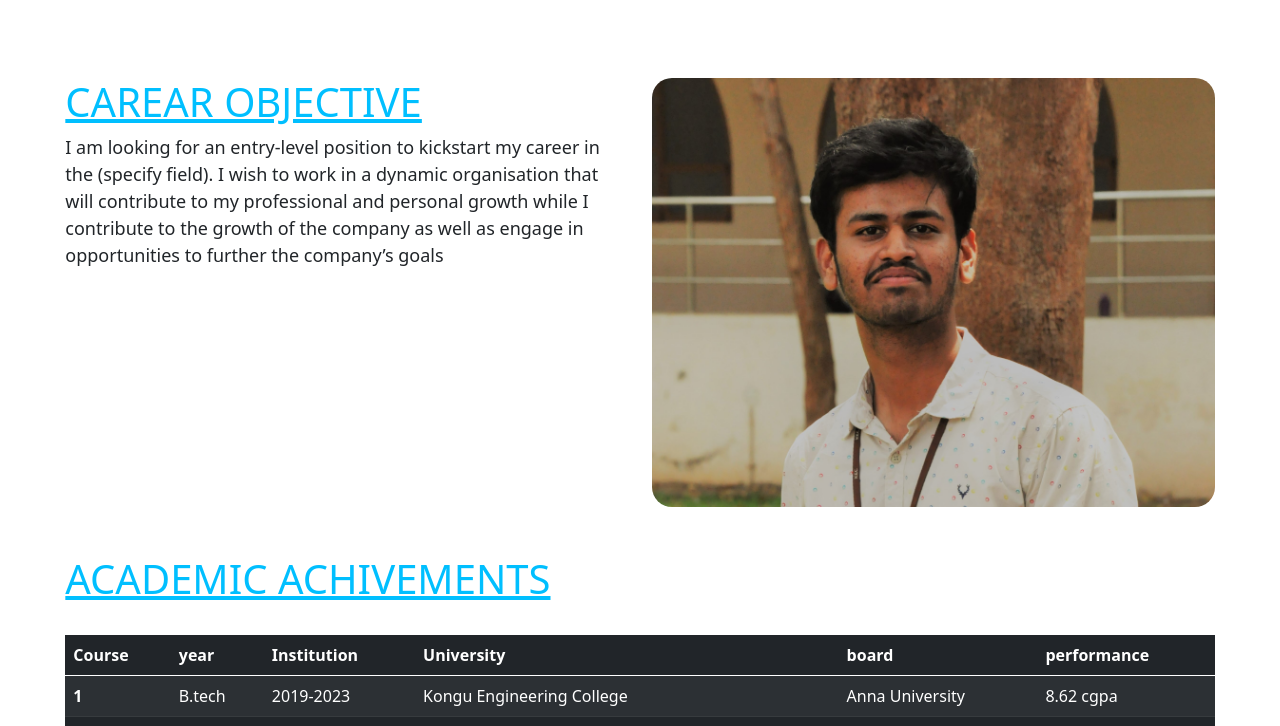
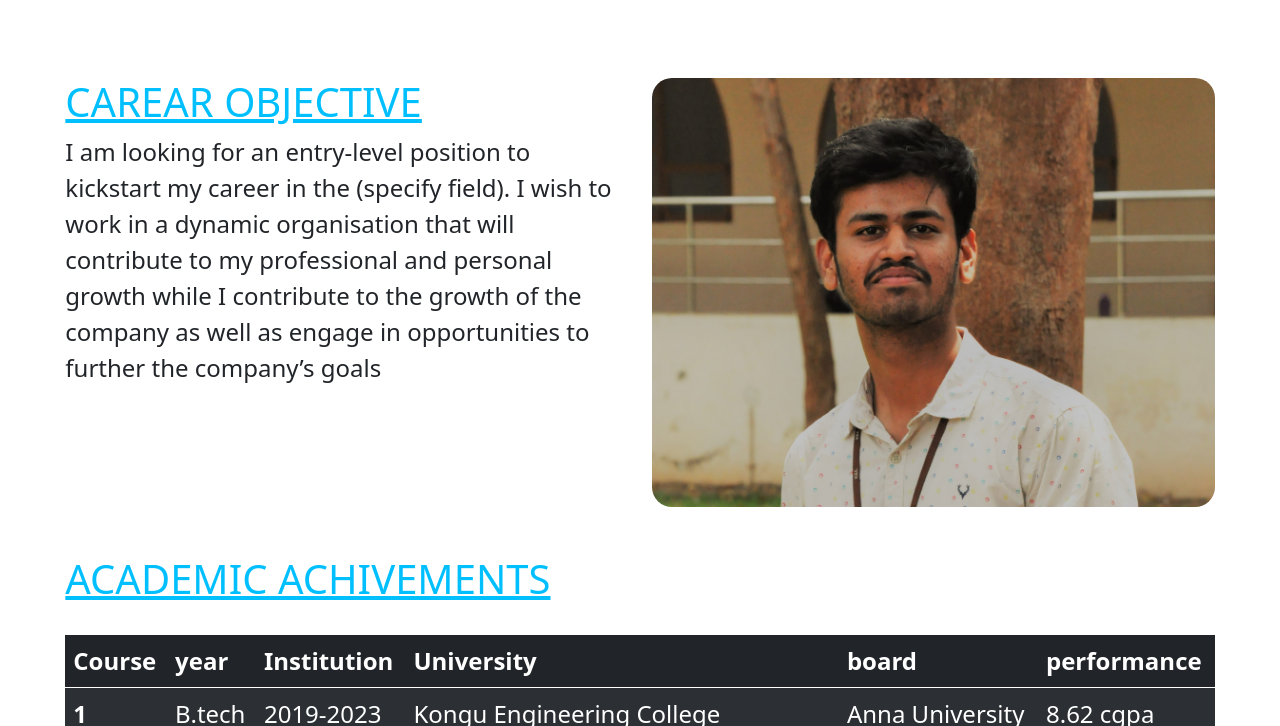
Before and after one commit to abhishek68/Resume, a plain HTML site: page index.html in a window 1280 px wide. Shown: the part 74-800 px from the top of the page. Drawn offline with nearby package versions, Linux system fonts and the light colour scheme; a web font is replaced by a local one.

Commit message:
Update style.css

```diff
--- a/style.css
+++ b/style.css
@@ -55,3 +55,9 @@ p{
 #language #paper #idea{
     font-weight: bold;
 }
+body {
+    font-size: 1.5rem !important;
+}
+p{
+    font-size: 1.5rem !important;
+}
```
